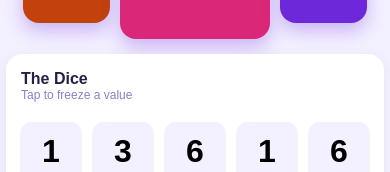
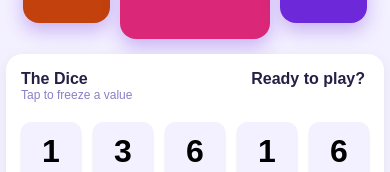
Before and after one commit to itsjohnnyproano/tenzies-react, a React (Vite) app: page / in a window 390 px wide. Shown: the part 329-501 px from the top of the page. Built offline with nearby package versions, Linux system fonts and the light colour scheme.

Commit message:
added message feature

```diff
--- a/src/App.jsx
+++ b/src/App.jsx
@@ -118,6 +118,18 @@ export default function App() {
     );
   }
 
+  function showMessage() {
+    if (gameWon) {
+      return "You Won!";
+    }
+
+    if (gameStarted) {
+      return "Keep going!";
+    }
+
+    return "Ready to play?";
+  }
+
   const diceElements = dice.map((dieObj) => (
     <Die key={dieObj.id} value={dieObj.value} isHeld={dieObj.isHeld} hold={() => hold(dieObj.id)} />
   ));
@@ -165,8 +177,13 @@ export default function App() {
         </div>
 
         <div className="dice-container-wrapper">
-          <p className="dice-subtitle">The Dice</p>
-          <p className="dice-subtitle-2">Tap to freeze a value</p>
+          <div className="dice-subtitle-message-wrapper">
+            <div>
+              <p className="dice-subtitle">The Dice</p>
+              <p className="dice-subtitle-2">Tap to freeze a value</p>
+            </div>
+            <p className={gameWon ? "win-message" : ""}>{showMessage()}</p>
+          </div>
           <div className="dice-container">{diceElements}</div>
         </div>
         <button ref={buttonRef} className="roll-dice" onClick={rollDice}>
--- a/src/index.css
+++ b/src/index.css
@@ -144,12 +144,24 @@ main {
   box-shadow: 0 4px 16px rgba(0, 0, 0, 0.06);
 }
 
+.dice-subtitle-message-wrapper {
+  display: flex;
+  flex-direction: row;
+  align-items: baseline;
+  justify-content: space-between;
+  margin: 0;
+}
+
 .dice-subtitle, .dice-subtitle-2 {
   text-align: left;
   margin: 0;
 }
 
-.dice-subtitle {
+.dice-subtitle-message-wrapper > p {
+  margin: 0;
+}
+
+.dice-subtitle, .dice-subtitle-message-wrapper > p  {
   color: #241F45;
   font-weight: 600;
   font-size: 16px;
@@ -167,6 +179,31 @@ main {
   grid-template: auto auto / repeat(5, 1fr);
   gap: 10px;
   margin-bottom: 20px;
+}
+
+.win-message {
+  animation: winSlideIn 1.2s ease-out;
+}
+
+@keyframes winSlideIn {
+  0% {
+    opacity: 0;
+    transform: translateX(-100px) scale(0.7);
+  }
+
+  60% {
+    opacity: 1;
+    transform: translateX(10px) scale(1.1);
+  }
+
+  80% {
+    transform: translateX(-3px) scale(1.02);
+  }
+
+  100% {
+    opacity: 1;
+    transform: translateX(0) scale(1);
+  }
 }
 
 button {
@@ -256,4 +293,8 @@ button.roll-dice {
     height: 56px;
     width: 94%;
   }
+
+  .dice-subtitle-message-wrapper > p {
+  padding-right: 1rem;
+  }
 }
```
